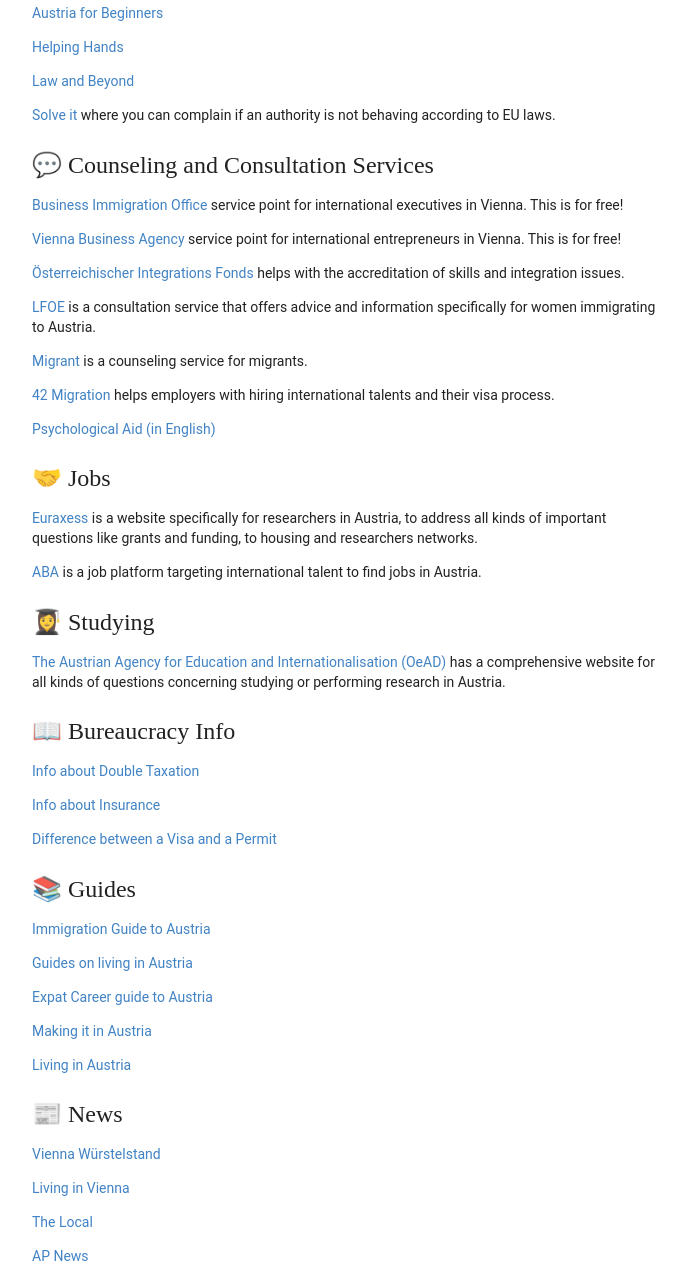
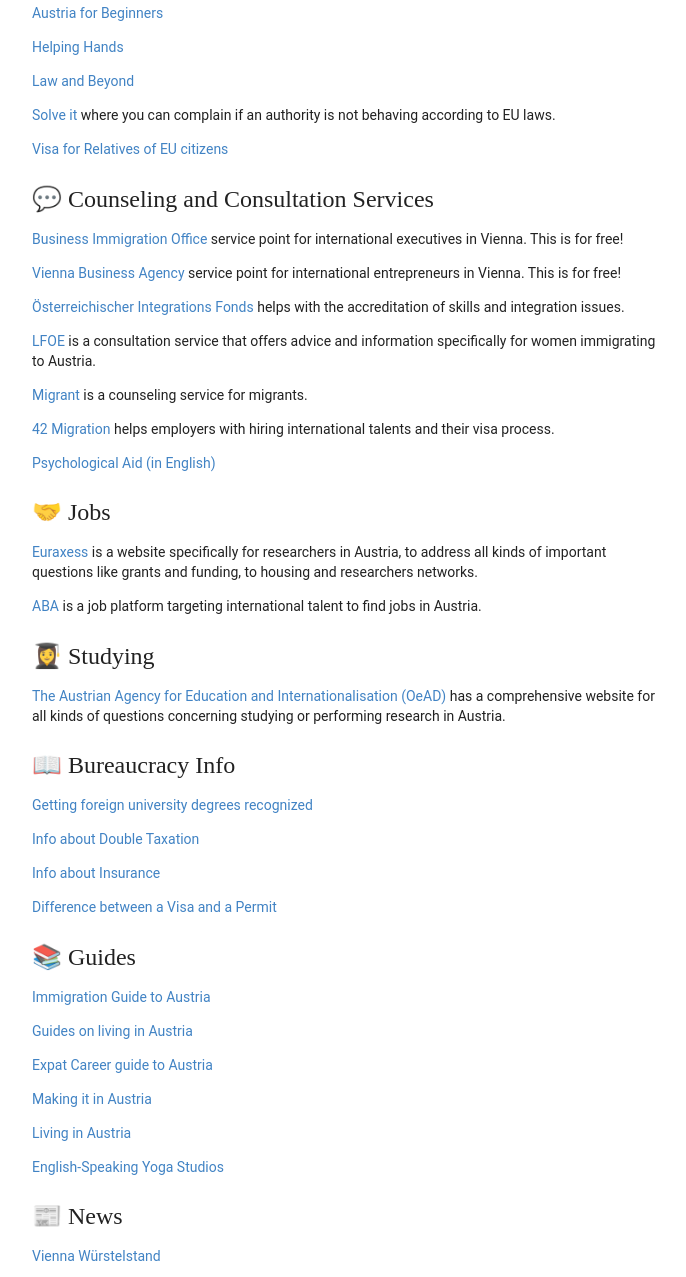
Before and after one commit to bdzino/bdzino.github.io, a plain HTML site: page resources/index.html in a window 1280 px wide. Shown: the part 196-1473 px from the top of the page, without its empty margins (294-980 px from the left). Drawn offline with nearby package versions, Linux system fonts and the light colour scheme.

Commit message:
added new links

```diff
--- a/resources/index.html
+++ b/resources/index.html
@@ -28,6 +28,9 @@
 		</p>
 		<p>
 			<a href=https://ec.europa.eu/solvit/index_en.htm>Solve it</a> where you can complain if an authority is not behaving according to EU laws.
+		</p>
+		<p>
+			<a href=https://www.oesterreich.gv.at/en/themen/leben_in_oesterreich/aufenthalt/1/Seite.120830.html>Visa for Relatives of EU citizens</a>
 		</p>
 
 		<h2>💬 Counseling and Consultation Services</h2>
@@ -67,6 +70,10 @@
 		</p>
 
 		<h2>📖 Bureaucracy Info</h2>
+
+		<p>
+			<a href=https://www.meduniwien.ac.at/web/en/studium-weiterbildung/nostrifizierung/>Getting foreign university degrees recognized</a>
+		</p>
 		<p>
 			<a href=https://www.usp.gv.at/en/steuern-finanzen/internationales-steuerrecht/doppelbesteuerungsabkommen.html>Info about Double Taxation</a>
 		</p>
@@ -93,7 +100,9 @@
 		<p>
 			<a href=https://www.oesterreich.gv.at/en/themen/leben_in_oesterreich/aufenthalt/4.html>Living in Austria</a>
 		</p>
-
+		<p>
+			<a href=https://americaninvienna.com/viennas-top-english-speaking-yoga-studios/>English-Speaking Yoga Studios</a>
+		</p>
 		<h2>📰 News</h2>
 		<p>
 			<a href=https://viennawurstelstand.com/>Vienna Würstelstand</a>
@@ -136,6 +145,9 @@
 			<a href=https://www.facebook.com/groups/expatsinaustria/>Expats in Austria</a> is a group for English-speaking expats moving to or living in Austria.
 		</p>
 		<p>
+			<a href=https://www.facebook.com/groups/541581256511856>English speakers in Austria</a> is a group for anybody living in Austria (or planning to move there) who would like to communicate in English.
+		</p>
+		<p>
 			<a href=https://www.facebook.com/groups/foreignersvienna/ >Foreigners in Vienna</a> is a group to meet and share good tips about Vienna, make friends, and have fun together.
 		</p>
 		<p>
```
